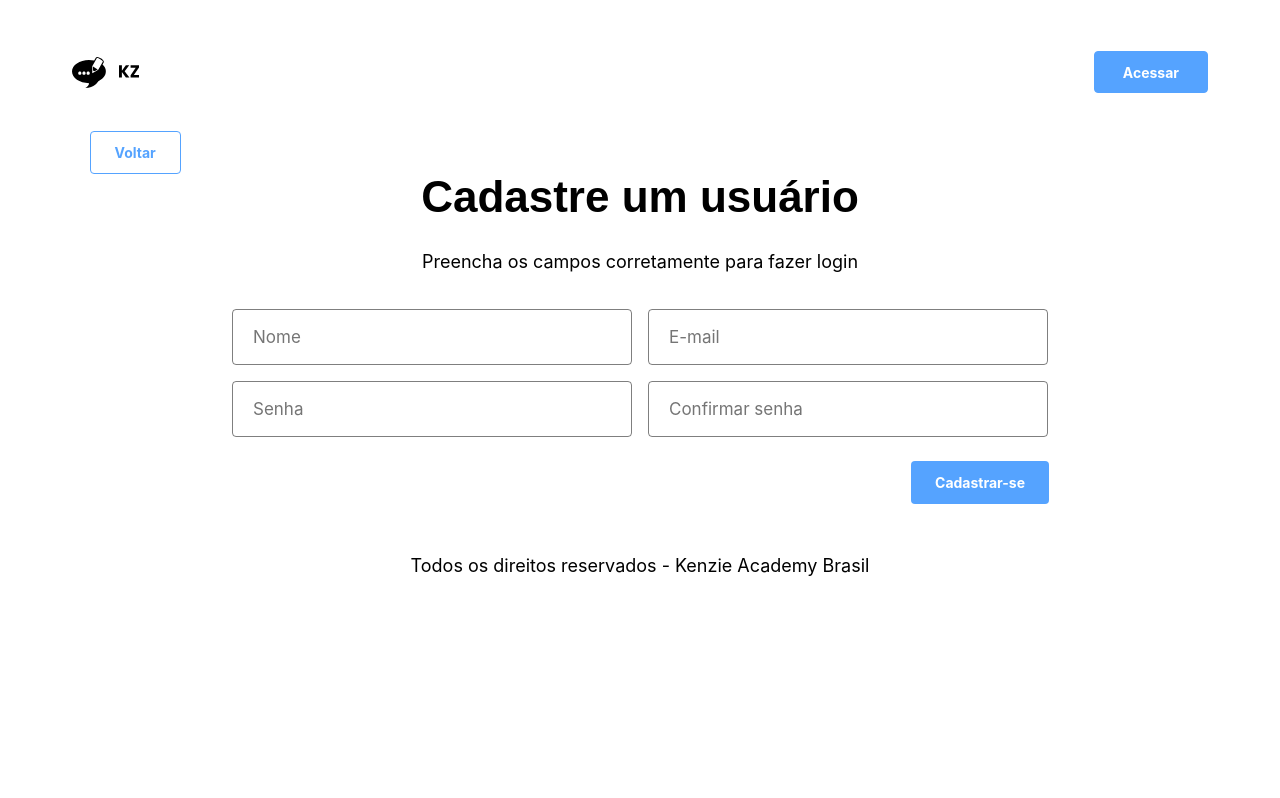
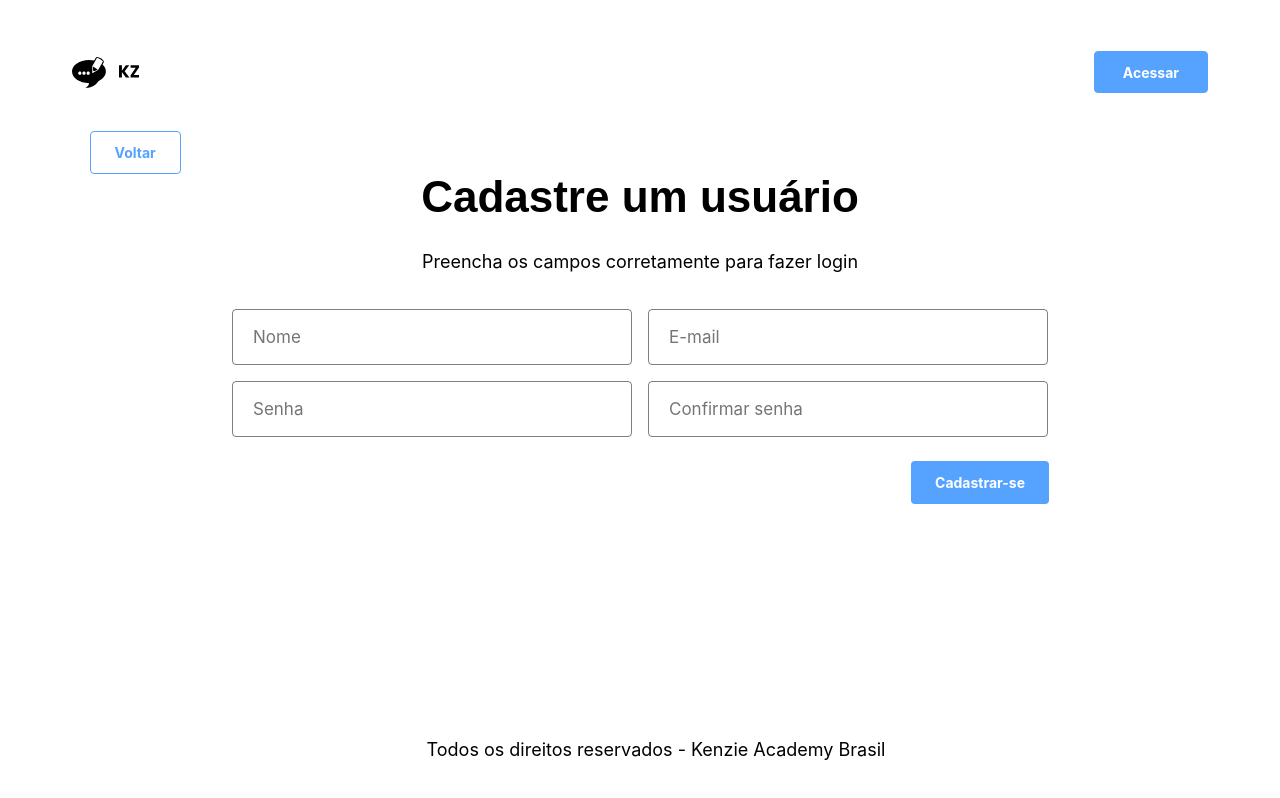
Before and after one commit to KenzieFeed-Grupoo7/Kenzie-Feed, a React (Vite) app: page /register in a window 1280 px wide. Built offline with nearby package versions, Linux system fonts and the light colour scheme; no server answers.

Commit message:
feat: pagina de carregando

```diff
--- a/src/App.tsx
+++ b/src/App.tsx
@@ -1,18 +1,27 @@
 import { GlobalStyle } from "./Styles/global.ts";
 import { ResetStyle } from "./Styles/reset.ts";
 import { RoutesMain } from "./Routes/RoutesMain.tsx";
+import { useContext } from "react";
+import { UserContext } from "./Providers/UserContexts/UserContexts.tsx";
 import { ToastContainer } from "react-toastify";
-import 'react-toastify/dist/ReactToastify.css';
+import "react-toastify/dist/ReactToastify.css";
+import { LoadingSpinner } from "./Components/LoadingSpinner/index.tsx";
 
 export const App = () => {
+  const { loading } = useContext(UserContext);
+
   return (
-
-    <div className="App">
-      <ResetStyle />
-      <GlobalStyle />
-      <RoutesMain/>
-      <ToastContainer />
-    </div>
-
+    <>
+      {loading ? (
+        <LoadingSpinner />
+      ) : (
+        <>
+          <ResetStyle />
+          <GlobalStyle />
+          <RoutesMain />
+          <ToastContainer />
+        </>
+      )}
+    </>
   );
 };
--- a/src/Components/Footer/index.tsx
+++ b/src/Components/Footer/index.tsx
@@ -6,9 +6,11 @@ export const Footer = () => {
   return (
     <StyledContainer>
       <StyledFooter>
-        <StyledParagraph fontStyle="lg">
-          Todos os direitos reservados - Kenzie Academy Brasil
-        </StyledParagraph>
+        <div>
+          <StyledParagraph fontStyle="lg">
+            Todos os direitos reservados - Kenzie Academy Brasil
+          </StyledParagraph>
+        </div>
       </StyledFooter>
     </StyledContainer>
   );
--- a/src/Components/Footer/style.ts
+++ b/src/Components/Footer/style.ts
@@ -5,5 +5,13 @@ export const StyledFooter = styled.footer`
     justify-content: center;
     align-items: center;
 
-    height: 60px;
+    height: 100px;
+    position: fixed;
+    bottom: 0;
+
+    div {
+        width: 1200px;
+        max-width: 100vw;
+        text-align: center;
+    }
 `
--- /dev/null
+++ b/src/Components/LoadingSpinner/index.tsx
@@ -0,0 +1,11 @@
+import { StyledLoadingSpinner, StyledSpinnerContainer } from "./style";
+import logo from "../../Assets/logo.svg";
+
+export const LoadingSpinner = () => {
+  return (
+    <StyledSpinnerContainer>
+      <img src={logo} alt="Logo Kenzie Feed" />
+      <StyledLoadingSpinner></StyledLoadingSpinner>
+    </StyledSpinnerContainer>
+  );
+};
--- /dev/null
+++ b/src/Components/LoadingSpinner/style.ts
@@ -0,0 +1,31 @@
+import styled, { keyframes } from 'styled-components';
+
+const spinnerAnimation = keyframes`
+    0% {
+        transform: rotate(0deg)
+    }
+    100% {
+    transform: rotate(360deg)
+    }
+`
+export const StyledSpinnerContainer = styled.div`
+    display: flex;
+    justify-content: center;
+    align-items: center;
+    flex-direction: column;
+
+    gap: 5rem;
+    height: 100vh;
+`
+
+
+export const StyledLoadingSpinner = styled.div`
+    width: 50px;
+    height: 50px;
+
+    border: 10px solid black;
+    border-top: 10px solid gray;
+    border-radius: 50%;
+
+    animation: ${spinnerAnimation} 1.5s linear infinite;
+`
--- a/src/Providers/UserContexts/UserContexts.tsx
+++ b/src/Providers/UserContexts/UserContexts.tsx
@@ -34,11 +34,14 @@ export const UserProvider = ({ children }: IUserProviderProps) => {
 
   const userRegister = async (formData: TRegisterForm) => {
     try {
+      setLoading(true);
       await api.post("/users", formData);
       toast.success("cadastro efetuado com sucesso");
       navigate("/login");
     } catch (error) {
       toast.error("algo deu errado");
+    } finally {
+      setLoading(false);
     }
   };
 
```
Also changed, not shown: src/Assets/backArrow.svg (added).
